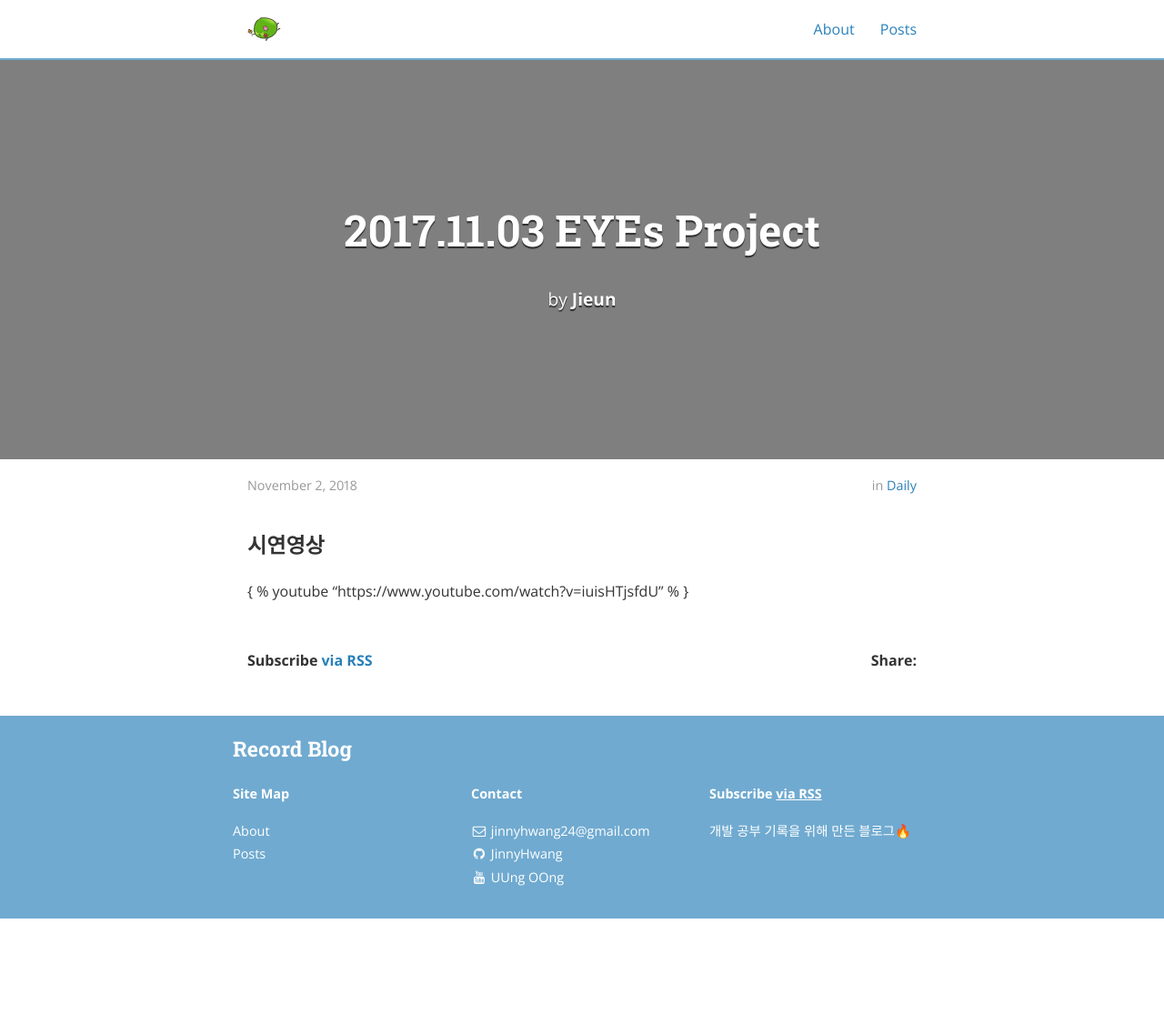
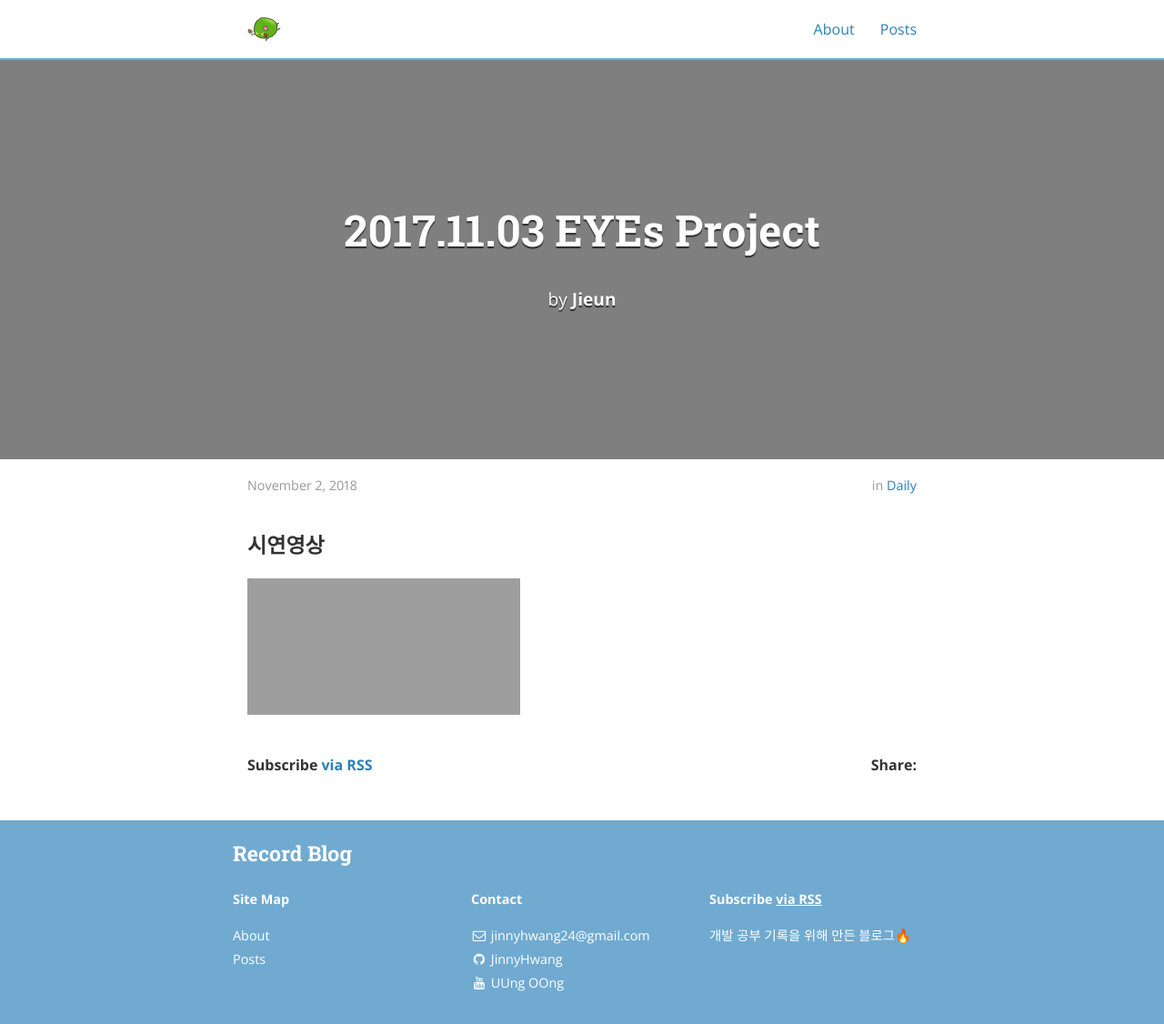
Before and after one commit to JinnyHwang/JinnyHwang.github.io, a Jekyll site: the page built from _posts/2017-11-03-EYEs Project.md, in a window 1280 px wide and 1126 px high. Shown: the whole window at 91% size. Built offline with Jekyll 4.4.1, drawn with Linux system fonts in a browser that asks for light colours; nearby versions of some CDN libraries; part of the change alters nothing that is shown; grey boxes are pictures that could not be loaded.

Commit message:
youtube test

```diff
--- a/_posts/2017-11-03-EYEs Project.md
+++ b/_posts/2017-11-03-EYEs Project.md
@@ -9,5 +9,16 @@ cover:  "/assets/instacode.png"
 ### 시연영상
 
 
-<!-- https://rubygems.org/gems/jekyll-youtube/versions/1.0.0 -->
+<!-- https://rubygems.org/gems/jekyll-youtube/versions/1.0.0
 { % youtube "https://www.youtube.com/watch?v=iuisHTjsfdU" % }
+-->
+
+
+<iframe
+  class="embed-video youtube lazyload"
+  src="https://www.youtube.com/watch?v=iuisHTjsfdU"
+  title="YouTube video player"
+  frameborder="0"
+  allow="accelerometer; autoplay; clipboard-write; encrypted-media; gyroscope; picture-in-picture"
+  allowfullscreen
+></iframe>
```
